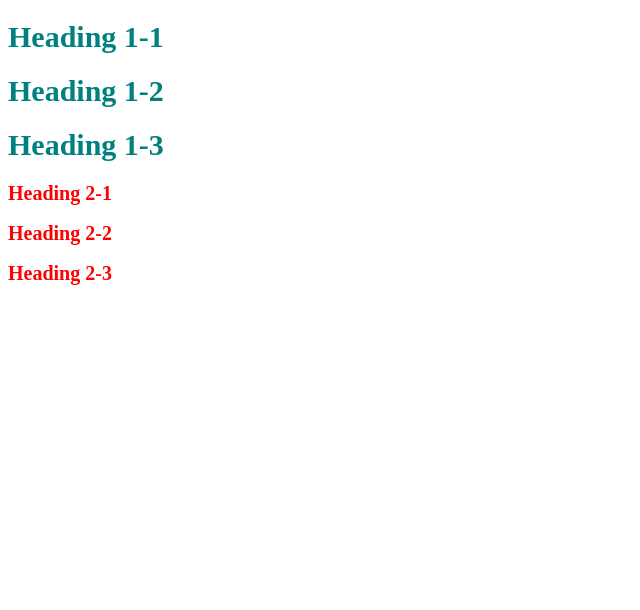
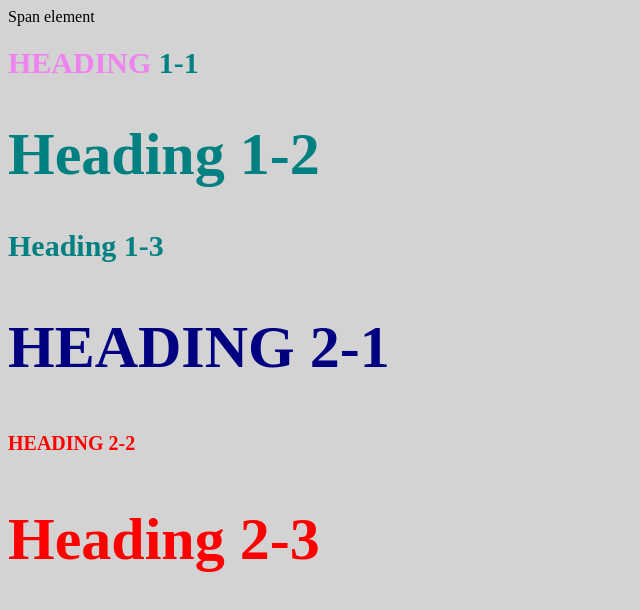
Before and after one commit to mickeytheone/Webpage_practice, a plain HTML site: page style-test.html in a window 1280 px wide. Shown: the whole page, without its empty margins (0-640 px from the left). Drawn offline with Linux system fonts and the light colour scheme.

Commit message:
created a css test html and css files

```diff
--- /dev/null
+++ b/css/css-test.css
@@ -0,0 +1,23 @@
+body{
+	background-color: lightgrey;
+}
+h1{
+	font-size: 30px;
+	color: teal;
+}
+h2{
+	font-size: 20px;
+	color: red;
+}
+.big{
+	font-size: 60px;
+}
+.uppercase{
+	text-transform: uppercase;
+}
+.big.uppercase{
+	color: navy;
+}
+h1 span{
+	color: violet;
+}
--- a/style-test.html
+++ b/style-test.html
@@ -2,24 +2,16 @@
 <html>
 <head>
 	<title>Style Test</title>
-	<style type="text/css">
-		h1{
-			font-size: 30px;
-			color: teal;
-		}
-		h2{
-			font-size: 20px;
-			color: red;
-		}
-	</style>
+	<link rel="stylesheet" type="text/css" href="css/css-test.css">
 </head>
 <body>
-	<h1>Heading 1-1</h1>
-	<h1>Heading 1-2</h1>
+	<span>Span element</span>
+	<h1 class="uppercase"><span>Heading</span> 1-1</h1>
+	<h1 class="big">Heading 1-2</h1>
 	<h1>Heading 1-3</h1>
-	<h2>Heading 2-1</h2>
-	<h2>Heading 2-2</h2>
-	<h2>Heading 2-3</h2>
+	<h2 class="big uppercase">Heading 2-1</h2>
+	<h2 class="uppercase">Heading 2-2</h2>
+	<h2 class="big">Heading 2-3</h2>
 
 </body>
 </html>
```
